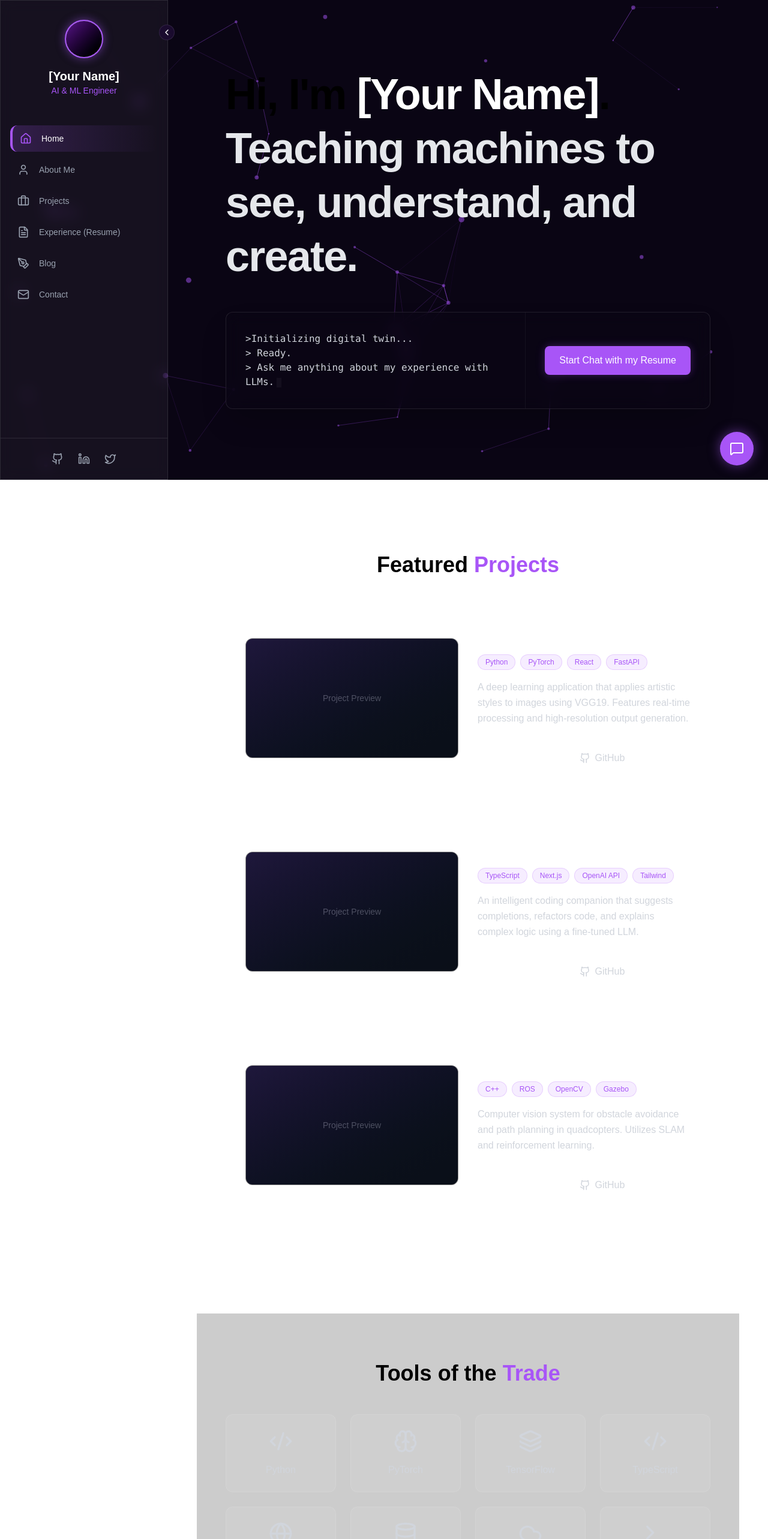
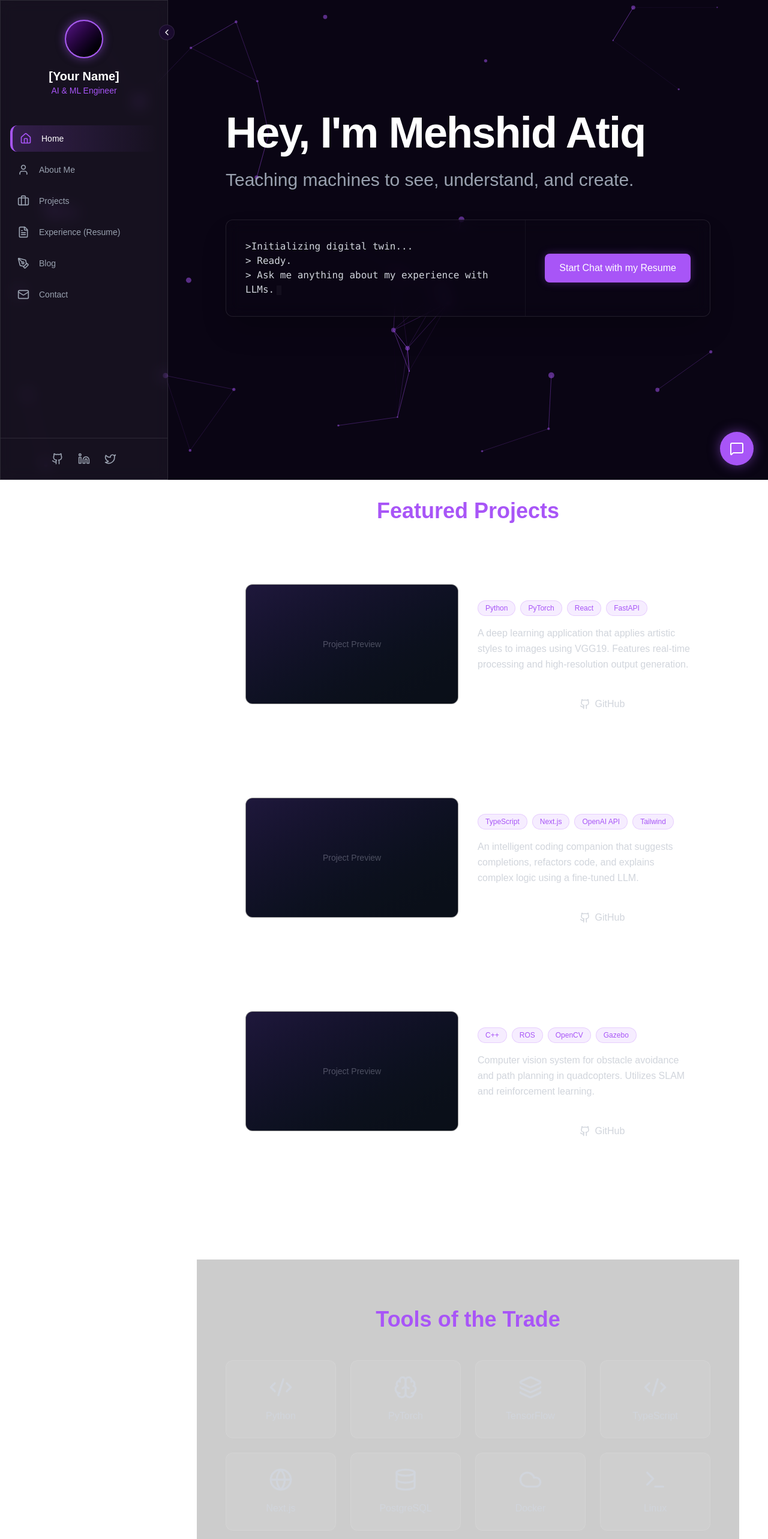
Before and after one commit to MehshidAtiq/portfoliowebsite, a Next.js app: page / in a window 1280 px wide. Shown: the top 2566 px of the page at 60% size. Built offline with nearby package versions, Linux system fonts and the light colour scheme.

Commit message:
checkpoint

```diff
--- a/src/components/BlogGrid.tsx
+++ b/src/components/BlogGrid.tsx
@@ -42,7 +42,7 @@ export default function BlogGrid() {
           viewport={{ once: true }}
           className="text-3xl md:text-4xl font-bold mb-12 text-center"
         >
-          Recent <span className="text-glow-purple">Thoughts</span>
+          <span className="text-glow-purple">Recent Thoughts</span>
         </motion.h2>
 
         <div className="grid grid-cols-1 md:grid-cols-3 gap-8">
--- a/src/components/Hero.tsx
+++ b/src/components/Hero.tsx
@@ -31,11 +31,12 @@ export default function Hero() {
           animate={{ opacity: 1, y: 0 }}
           transition={{ duration: 0.5 }}
         >
-          <h1 className="text-5xl md:text-7xl font-bold tracking-tight mb-6 leading-tight">
-            Hi, I&apos;m <span className="text-white">[Your Name]</span>.
-            <br />
-            <span className="text-gray-200">Teaching machines to see, understand, and create.</span>
+          <h1 className="text-5xl md:text-7xl font-bold tracking-tight mb-4 leading-tight text-white">
+            Hey, I&apos;m <span className="text-white">Mehshid Atiq</span>
           </h1>
+          <p className="text-xl md:text-3xl font-light text-gray-400 mb-6">
+            Teaching machines to see, understand, and create.
+          </p>
         </motion.div>
 
         {/* Digital Twin Terminal */}
--- a/src/components/ProjectShowcase.tsx
+++ b/src/components/ProjectShowcase.tsx
@@ -42,7 +42,7 @@ export default function ProjectShowcase() {
         viewport={{ once: true }}
         className="text-3xl md:text-4xl font-bold mb-12 text-center"
       >
-        Featured <span className="text-glow-purple">Projects</span>
+        <span className="text-glow-purple"> Featured Projects</span>
       </motion.h2>
 
       <div className="space-y-12 max-w-6xl mx-auto">
--- a/src/components/TechStack.tsx
+++ b/src/components/TechStack.tsx
@@ -33,7 +33,7 @@ export default function TechStack() {
           viewport={{ once: true }}
           className="text-3xl md:text-4xl font-bold mb-12 text-center"
         >
-          Tools of the <span className="text-glow-purple">Trade</span>
+          <span className="text-glow-purple">Tools of the Trade</span>
         </motion.h2>
 
         <div className="grid grid-cols-2 md:grid-cols-4 gap-6">
```
